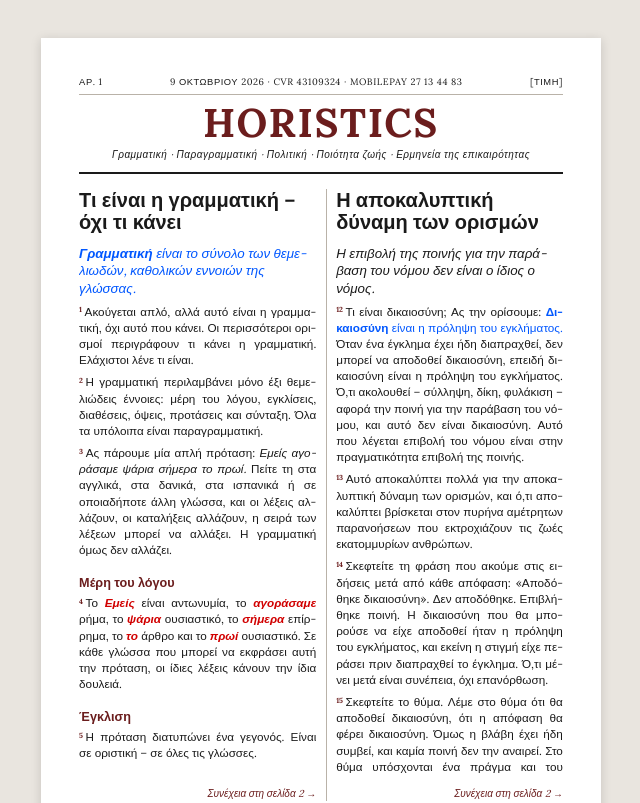
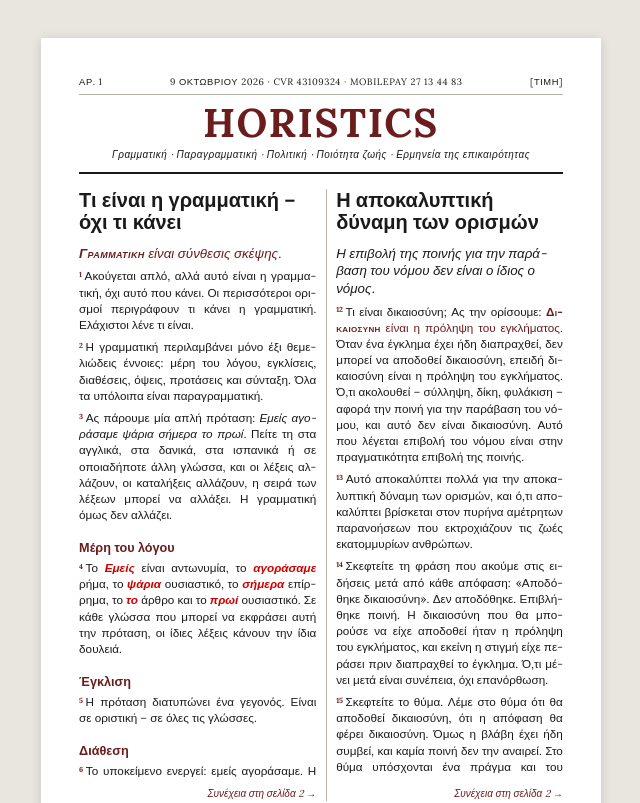
Before and after one commit to parlamas/prosopocracy, a Next.js app: page /paper/greek in a window 1280 px wide. Shown: the top 803 px of the page, without its empty margins (319-959 px from the left). Built offline with nearby package versions, Linux system fonts and the light colour scheme.

Commit message:
John Dorsch

```diff
--- a/app/layout.tsx
+++ b/app/layout.tsx
@@ -19,9 +19,42 @@ export const metadata: Metadata = {
   metadataBase: new URL("https://prosopocracy.com"),
   title: "Prosopocracy",
   description: "Prosopocracy is a government in which citizens exercise power personally, not through representatives.",
-  verification: {
+    verification: {
     google: "DsFl1HuwsD1h70U0FsoE2OhPuD6GJJ6V-qeNgMrCdNo",
   },
+  authors: [{ name: "Isidoros Parlamas", url: "https://horistics.ai" }],
+  creator: "Isidoros Parlamas",
+};
+
+const jsonLd = {
+  "@context": "https://schema.org",
+  "@graph": [
+    {
+      "@type": "Person",
+      "@id": "https://horistics.ai/#isidoros-parlamas",
+      name: "Isidoros Parlamas",
+      url: "https://horistics.ai",
+      sameAs: ["https://horistics.ai", "https://horistics.com"],
+    },
+    {
+      "@type": "WebSite",
+      "@id": "https://prosopocracy.com/#website",
+      url: "https://prosopocracy.com",
+      name: "Prosopocracy",
+      description:
+        "Prosopocracy is a government in which citizens exercise power personally, not through representatives.",
+      author: { "@id": "https://horistics.ai/#isidoros-parlamas" },
+      creator: { "@id": "https://horistics.ai/#isidoros-parlamas" },
+    },
+    {
+      "@type": "DefinedTerm",
+      name: "Prosopocracy",
+      description:
+        "A government in which citizens exercise power personally, not through representatives.",
+      url: "https://prosopocracy.com",
+      creator: { "@id": "https://horistics.ai/#isidoros-parlamas" },
+    },
+  ],
 };
 
 export default function RootLayout({
@@ -34,7 +67,7 @@ export default function RootLayout({
       lang="en"
       className={`${geistSans.variable} ${geistMono.variable} h-full antialiased`}
     >
-      <body className="min-h-full flex flex-col">
+            <body className="min-h-full flex flex-col">
         {children}
         <Analytics />
       </body>
--- a/app/paper/content/danish.tsx
+++ b/app/paper/content/danish.tsx
@@ -44,7 +44,7 @@ const content = (
       <Story id="grammar">
         <h2 className={styles.headlineSpan}>Hvad grammatik er – ikke hvad den gør</h2>
         <p className={styles.lead}>
-          <Def term="Grammatik">er sættet af glossologiens grundlæggende universelle begreber.</Def>
+          <Def term="Grammatik">er syntesen af tanke.</Def>
         </p>
         <p>
           Det lyder enkelt, men det er, hvad grammatik er, ikke hvad den gør.
--- a/app/paper/content/greek.tsx
+++ b/app/paper/content/greek.tsx
@@ -44,7 +44,7 @@ const content = (
       <Story id="grammar">
         <h2 className={styles.headlineSpan}>Τι είναι η γραμματική – όχι τι κάνει</h2>
         <p className={styles.lead}>
-          <Def term="Γραμματική">είναι το σύνολο των θεμελιωδών, καθολικών εννοιών της γλώσσας.</Def>
+          <Def term="Γραμματική">είναι σύνθεσις σκέψης.</Def>
         </p>
         <p>
           Ακούγεται απλό, αλλά αυτό είναι η γραμματική, όχι αυτό που κάνει. Οι
--- a/app/paper/content/polish.tsx
+++ b/app/paper/content/polish.tsx
@@ -44,7 +44,7 @@ const content = (
       <Story id="grammar">
         <h2 className={styles.headlineSpan}>Czym jest gramatyka – a nie co robi</h2>
         <p className={styles.lead}>
-          <Def term="Gramatyka">jest zbiorem podstawowych uniwersalnych pojęć glosologii.</Def>
+          <Def term="Gramatyka">jest syntezą myśli.</Def>
         </p>
         <p>
           Brzmi to prosto, ale tym właśnie jest gramatyka – a nie tym, co robi.
--- a/app/paper/paper.module.css
+++ b/app/paper/paper.module.css
@@ -66,6 +66,14 @@
   letter-spacing: 0.04em;
   line-height: 1;
   color: var(--accent);
+}
+.motto {
+  margin-top: 2.5mm;
+  font-size: 18pt;
+  font-weight: 600;
+  letter-spacing: 0.02em;
+  line-height: 1.15;
+  color: var(--ink);
 }
 .tagline {
   margin-top: 1.5mm;
@@ -144,6 +152,12 @@
   text-align: left;
 }
 
+/* ── Example sentences ── */
+.example {
+  color: #ff0000;
+  font-weight: 700;
+}
+
 /* ── Target words in grammar examples ── */
 .target {
   color: #d10000;
@@ -201,13 +215,30 @@
   margin-right: 0.35em;
 }
 
+/* ── Definition number label, e.g. (def-1) ── */
+.defLabel {
+  margin-left: 0.3em;
+  font-size: 0.75em;
+  font-style: normal;
+  font-weight: 600;
+  letter-spacing: 0.03em;
+  color: var(--accent);
+  white-space: nowrap;
+}
+
 /* ── Definitions ── */
 .def {
-  color: var(--define);
+  /*text-decoration: underline;
+  text-decoration-color: var(--accent);
+  text-decoration-thickness: 0.6pt;
+  text-underline-offset: 2.5px;*/
+  color: var(--accent);
 }
 .defTerm {
   font-weight: 700;
-  color: var(--define);
+  font-variant: small-caps;
+  letter-spacing: 0.03em;
+  color: var(--accent);
 }
 
 .contents {
```
Also changed, not shown: app/paper/content/english.tsx (+42 -28 lines).
